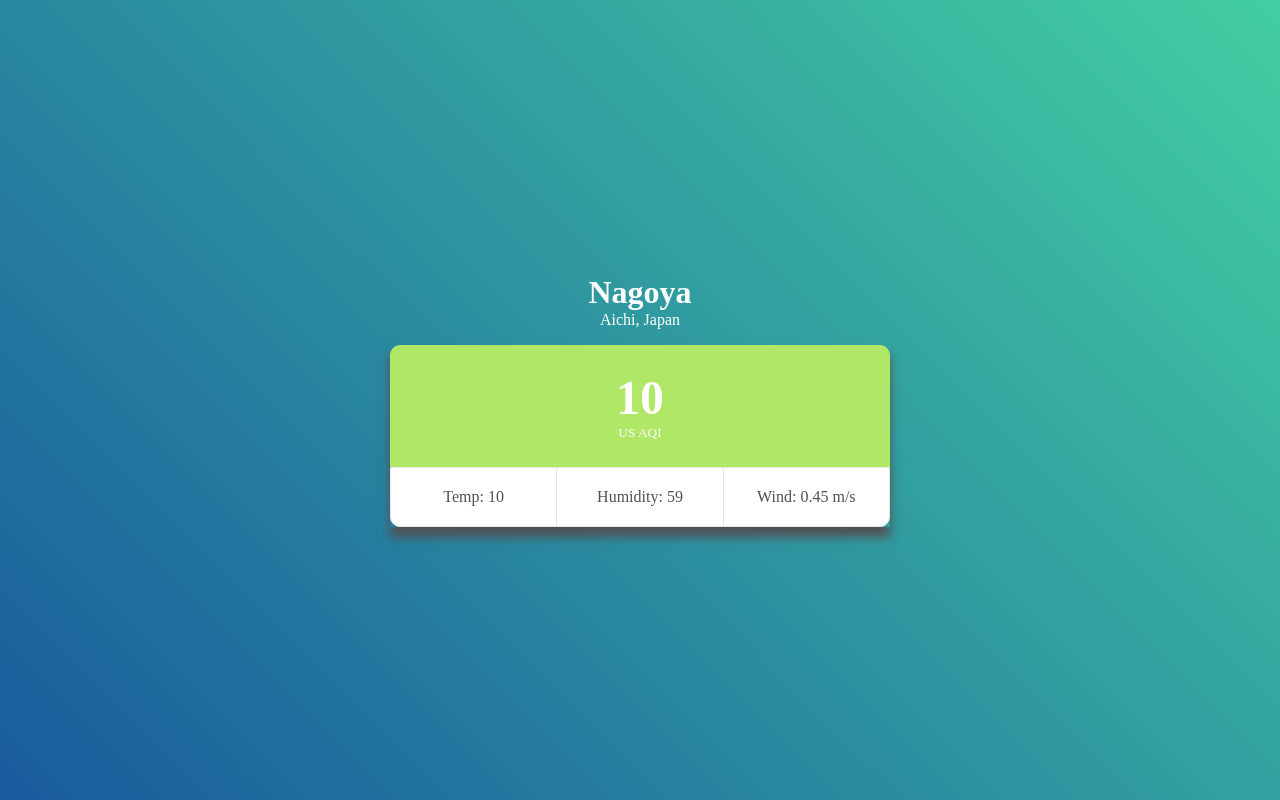
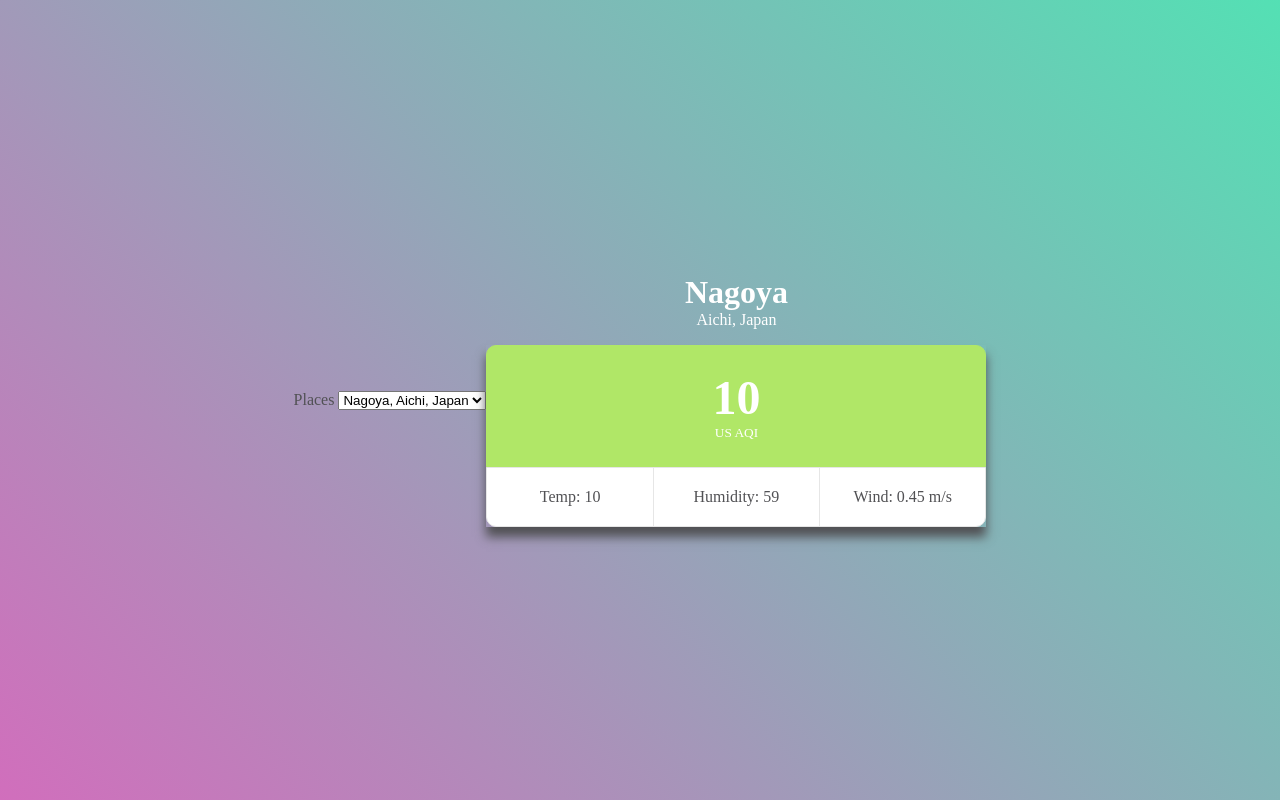
Before and after one commit to vikimark/GMS_AdvComProg, a plain HTML site: page index.html in a window 1280 px wide. Drawn offline with Linux system fonts and the light colour scheme.

Commit message:
add dropdown box, need to change display

```diff
--- a/index.html
+++ b/index.html
@@ -8,6 +8,12 @@
     <link rel="stylesheet" href="./style.css" />
   </head>
   <body>
+    <from class = "input">
+      <label>Places</label>
+      <select id = "place">
+        <option value = Nagoya>Nagoya, Aichi, Japan</option>
+      </select>
+    </from>
     <section>
       <div class="location">
         <h1 class="city"></h1>
--- a/style.css
+++ b/style.css
@@ -18,7 +18,7 @@ body {
   color: #515154;
 
   background: #43cea2;
-  background: linear-gradient(45deg, #185a9d, #43cea2);
+  background: linear-gradient(45deg, #d16ebc, #54e0b4);
 }
 
 .card {
```
